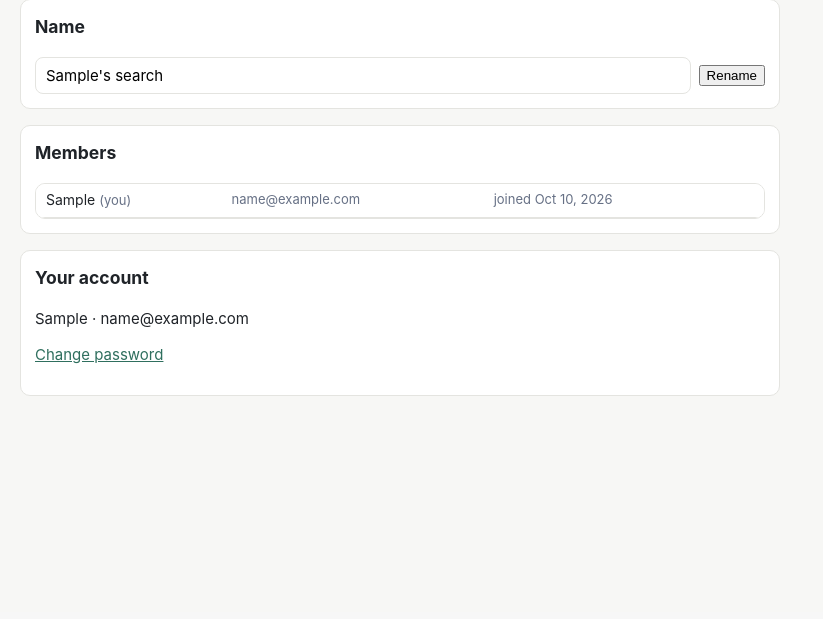
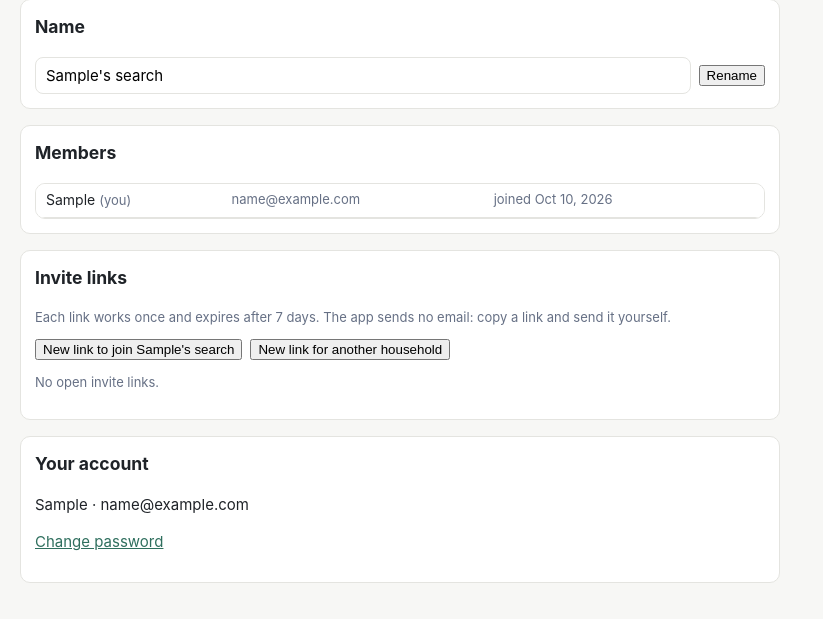
Before and after one commit to scotttam/condo-finder, a Django app: page /group/ in a window 1280 px wide. Shown: the part 188-807 px from the top of the page, without its empty margins (0-823 px from the left). Before the commit the page ends 584 px from the top, so only its background shows below. Run offline with Django 5.2, Linux system fonts and the light colour scheme; the visitor is signed in with stand-in values (Sample User, id 1); data comes from the database, SQL or seed files in the repository; data that the repository does not hold is empty.

Commit message:
feat: invite links for new households and for joining a group
Co-Authored-By: Claude Opus 5.5 <noreply@anthropic.com>

```diff
--- /dev/null
+++ b/accounts/invites.py
@@ -0,0 +1,26 @@
+from django.conf import settings
+from django.urls import reverse
+from django.utils import timezone
+
+from .models import Invite
+
+
+def create_invite(kind, by, group=None):
+    return Invite.objects.create(kind=kind, created_by=by, group=group if kind == Invite.Kind.JOIN else None)
+
+
+def invite_url(request, invite):
+    """The full link to send. PUBLIC_URL wins, because the request may have come in on a local address."""
+    path = reverse("invite", args=[invite.token])
+    return f"{settings.PUBLIC_URL}{path}" if settings.PUBLIC_URL else request.build_absolute_uri(path)
+
+
+def usable_invites():
+    return Invite.objects.filter(used_at__isnull=True, expires_at__gt=timezone.now())
+
+
+def claim(invite, user):
+    """Marks the invite used by `user`. One conditional UPDATE, so it succeeds once even if two people
+    submit at the same moment. False when it was used or expired in the meantime."""
+    now = timezone.now()
+    return bool(usable_invites().filter(pk=invite.pk).update(used_at=now, used_by=user))
--- a/accounts/models.py
+++ b/accounts/models.py
@@ -1,3 +1,6 @@
+import secrets
+from datetime import timedelta
+
 from django.conf import settings
 from django.db import models
 from django.utils import timezone
@@ -33,6 +36,39 @@ class Profile(models.Model):
         return self.display_name
 
 
+def new_token():
+    return secrets.token_urlsafe(24)
+
+
+def invite_expiry():
+    return timezone.now() + timedelta(days=settings.INVITE_DAYS)
+
+
+class Invite(models.Model):
+    """A copy-paste signup link: into a new household of its own (made by the site admin) or into the
+    group of the member who made it. Single use; expires."""
+
+    class Kind(models.TextChoices):
+        NEW_GROUP = "new_group", "New household"
+        JOIN = "join", "Join a group"
+
+    token = models.CharField(max_length=64, unique=True, default=new_token)
+    kind = models.CharField(max_length=10, choices=Kind.choices)
+    group = models.ForeignKey(SearchGroup, on_delete=models.CASCADE, null=True, blank=True, related_name="invites")
+    created_by = models.ForeignKey(settings.AUTH_USER_MODEL, on_delete=models.SET_NULL, null=True, blank=True, related_name="+")
+    created_at = models.DateTimeField(default=timezone.now)
+    expires_at = models.DateTimeField(default=invite_expiry)
+    used_at = models.DateTimeField(null=True, blank=True)
+    used_by = models.ForeignKey(settings.AUTH_USER_MODEL, on_delete=models.SET_NULL, null=True, blank=True, related_name="+")
+
+    def __str__(self):
+        return f"{self.get_kind_display()} invite ({'used' if self.used_at else 'open'})"
+
+    @property
+    def is_usable(self):
+        return self.used_at is None and self.expires_at > timezone.now()
+
+
 def display_name(user):
     """How a person is shown on comments, votes and the Feed."""
     if user is None:
--- a/accounts/templates/accounts/group.html
+++ b/accounts/templates/accounts/group.html
@@ -32,7 +32,27 @@
       {% csrf_token %}<button type="submit" class="link danger">Leave {{ group.name }}</button></form>
     {% endif %}
   </section>
-  {% block invites %}{% endblock %}
+  <section class="panel">
+    <h3>Invite links</h3>
+    <p class="muted">Each link works once and expires after {{ invite_days }} days. The app sends no email: copy a link and send it yourself.</p>
+    <form method="post" action="{% url 'create_invite' %}" class="inline-form">
+      {% csrf_token %}
+      <button type="submit" name="kind" value="join">New link to join {{ group.name }}</button>
+      {% if user.is_staff %}<button type="submit" name="kind" value="new_group">New link for another household</button>{% endif %}
+    </form>
+    {% for invite, url in invites %}
+    <div class="invite">
+      <span class="muted">{% if invite.kind == "join" %}Joins {{ group.name }}{% else %}New household{% endif %} · expires {{ invite.expires_at|date:"M j" }}</span>
+      <div class="inline-form">
+        <input type="text" readonly value="{{ url }}" aria-label="Invite link" onclick="this.select()">
+        <button type="button" data-copy="{{ url }}">Copy</button>
+        <form method="post" action="{% url 'revoke_invite' invite.pk %}">{% csrf_token %}<button type="submit" class="link danger">Revoke</button></form>
+      </div>
+    </div>
+    {% empty %}
+    <p class="muted">No open invite links.</p>
+    {% endfor %}
+  </section>
   <section class="panel">
     <h3>Your account</h3>
     <p>{{ request.profile.display_name }} · {{ user.email }}</p>
@@ -40,3 +60,15 @@
   </section>
 </div>
 {% endblock %}
+{% block scripts %}
+<script>
+  document.querySelectorAll("[data-copy]").forEach(button => button.addEventListener("click", async () => {
+    try {
+      await navigator.clipboard.writeText(button.dataset.copy);
+      button.textContent = "Copied ✓";
+    } catch {
+      button.previousElementSibling.select();  // no clipboard access: select it for a manual copy
+    }
+  }));
+</script>
+{% endblock %}
--- a/accounts/urls.py
+++ b/accounts/urls.py
@@ -15,7 +15,10 @@ urlpatterns = [
         name="login",
     ),
     path("logout/", auth_views.LogoutView.as_view(), name="logout"),
+    path("invite/<str:token>/", views.invite, name="invite"),
     path("group/", views.group_settings, name="group_settings"),
+    path("group/invites/new/", views.create_invite_view, name="create_invite"),
+    path("group/invites/<int:pk>/revoke/", views.revoke_invite, name="revoke_invite"),
     path("group/rename/", views.rename_group, name="rename_group"),
     path("group/members/<int:user_id>/remove/", views.remove_member, name="remove_member"),
     path("group/leave/", views.leave_group, name="leave_group"),
--- a/accounts/views.py
+++ b/accounts/views.py
@@ -1,12 +1,19 @@
+from django.conf import settings
 from django.contrib import messages
+from django.contrib.auth import get_user_model, login
+from django.contrib.auth.decorators import login_not_required
 from django.contrib.auth.views import PasswordChangeView
-from django.http import HttpResponseBadRequest
+from django.db import transaction
+from django.db.models import Q
+from django.http import HttpResponseBadRequest, HttpResponseForbidden
 from django.shortcuts import get_object_or_404, redirect, render
 from django.urls import reverse_lazy
 from django.views.decorators.http import require_POST
 
+from .forms import SignupForm
 from .groups import move_to_group, new_group
-from .models import Profile
+from .invites import claim, create_invite, invite_url, usable_invites
+from .models import Invite, Profile
 
 
 def group_settings(request):
@@ -15,6 +22,8 @@ def group_settings(request):
         "group": group,
         "members": group.members.select_related("user"),
         "can_leave": group.members.count() > 1,
+        "invites": [(invite, invite_url(request, invite)) for invite in _open_invites(request)],
+        "invite_days": settings.INVITE_DAYS,
     })
 
 
@@ -54,6 +63,83 @@ def leave_group(request):
     return redirect("group_settings")
 
 
+class InviteUsed(Exception):
+    pass
+
+
+@login_not_required
+def invite(request, token):
+    """An invite link: sign up (logged out), or join the group (logged in, join links only)."""
+    invite = Invite.objects.select_related("group").filter(token=token).first()
+    if invite is None or not invite.is_usable:
+        return render(request, "accounts/invite_gone.html", status=410)
+    if request.user.is_authenticated:
+        return _invite_existing_user(request, invite)
+    form = SignupForm(request.POST or None)
+    if request.method == "POST" and form.is_valid():
+        try:
+            user = _sign_up(invite, form.cleaned_data)
+        except InviteUsed:
+            return render(request, "accounts/invite_gone.html", status=410)
+        login(request, user, backend="django.contrib.auth.backends.ModelBackend")
+        messages.success(request, f"Welcome, {user.profile.display_name}.")
+        return redirect("listing_list")
+    return render(request, "accounts/signup.html", {"form": form, "invite": invite})
+
+
+def _sign_up(invite, data):
+    with transaction.atomic():
+        user = get_user_model().objects.create_user(username=data["email"], email=data["email"], password=data["password1"])
+        if not claim(invite, user):
+            raise InviteUsed  # rolls back the new account
+        group = invite.group or new_group(f"{data['display_name']}'s search")
+        Profile.objects.create(user=user, group=group, display_name=data["display_name"])
+    return user
+
+
+def _invite_existing_user(request, invite):
+    if invite.kind == Invite.Kind.NEW_GROUP:
+        return render(request, "accounts/invite_existing.html", {"invite": invite, "reason": "new_group"})
+    if invite.group_id == request.group.pk:
+        messages.info(request, f"You are already in {invite.group.name}.")
+        return redirect("group_settings")
+    if request.method == "POST":
+        if not claim(invite, request.user):
+            return render(request, "accounts/invite_gone.html", status=410)
+        move_to_group(request.user, invite.group)
+        messages.success(request, f"You joined {invite.group.name}.")
+        return redirect("group_settings")
+    return render(request, "accounts/invite_existing.html", {"invite": invite, "reason": "join"})
+
+
+def _open_invites(request):
+    """The invites this person may see and revoke: their group's join links, plus (staff) the
+    new-household links they made."""
+    mine = Q(group=request.group)
+    if request.user.is_staff:
+        mine |= Q(kind=Invite.Kind.NEW_GROUP, created_by=request.user)
+    return usable_invites().filter(mine).order_by("-created_at")
+
+
+@require_POST
+def create_invite_view(request):
+    kind = request.POST.get("kind")
+    if kind not in Invite.Kind.values:
+        return HttpResponseBadRequest("invalid invite")
+    if kind == Invite.Kind.NEW_GROUP and not request.user.is_staff:
+        return HttpResponseForbidden("Only the site admin can invite a new household.")
+    create_invite(kind, request.user, request.group)
+    messages.success(request, "Invite link created. Copy it below and send it.")
+    return redirect("group_settings")
+
+
+@require_POST
+def revoke_invite(request, pk):
+    get_object_or_404(_open_invites(request), pk=pk).delete()
+    messages.success(request, "Invite link revoked.")
+    return redirect("group_settings")
+
+
 class PasswordChange(PasswordChangeView):
     template_name = "accounts/password_change.html"
     success_url = reverse_lazy("group_settings")
--- a/condofinder/settings.py
+++ b/condofinder/settings.py
@@ -114,4 +114,6 @@ DEFAULT_MAX_PRICE = int(os.environ.get("DEFAULT_MAX_PRICE", "5000"))
 REQUEST_DELAY_SECONDS = float(os.environ.get("REQUEST_DELAY_SECONDS", "1.5"))
 NOMINATIM_EMAIL = os.environ.get("NOMINATIM_EMAIL", "")
 OFF_MARKET_AFTER_MISSES = 3
+PUBLIC_URL = os.environ.get("PUBLIC_URL", "").rstrip("/")  # e.g. https://mac-mini.tail1234.ts.net; invite links use it
+INVITE_DAYS = 7
 TRENDS_MANUAL_RUNS_PER_DAY = int(os.environ.get("TRENDS_MANUAL_RUNS_PER_DAY", "5"))
--- a/listings/templates/listings/base.html
+++ b/listings/templates/listings/base.html
@@ -19,6 +19,7 @@
     .inline-form { display:flex; flex-wrap:wrap; gap:8px; align-items:center; }
     .inline-form input[type=text] { flex:1; min-width:0; padding:7px 10px; border:1px solid var(--line); border-radius:8px; font:inherit; }
     .members form { margin:0; }
+    .invite { margin-top:10px; } .invite .inline-form form { margin:0; }
     .auth-card { max-width:400px; margin:40px auto; } .auth-card h1 { margin-top:0; font-size:22px; }
     .stack { display:block; margin:0 0 12px; font-size:14px; font-weight:600; }
     .stack input, .stack textarea { display:block; width:100%; margin-top:4px; padding:8px 10px; border:1px solid var(--line); border-radius:8px; font:inherit; font-weight:400; }
```
Also changed, not shown: CLAUDE.md (+6 -1 lines), accounts/admin.py (+8 -1 lines), accounts/forms.py (+34 -0 lines), accounts/templates/accounts/invite_existing.html (added, +15 -0 lines), accounts/templates/accounts/invite_gone.html (added, +9 -0 lines), accounts/templates/accounts/signup.html (added, +18 -0 lines), tests/conftest.py (+1 -0 lines), tests/test_invites.py (added, +125 -0 lines), accounts/migrations/0006_invite.py (added), 1 other file.
